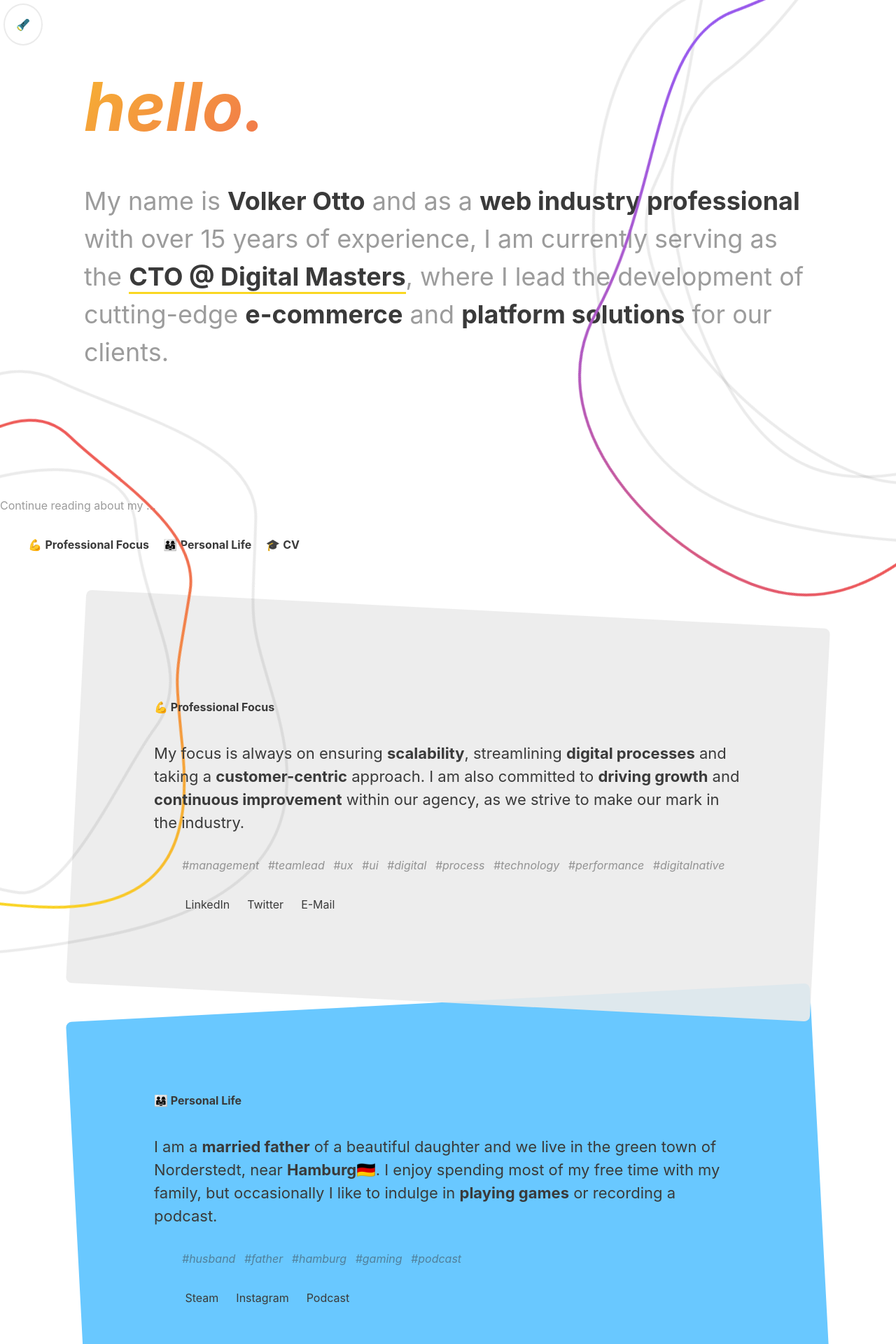
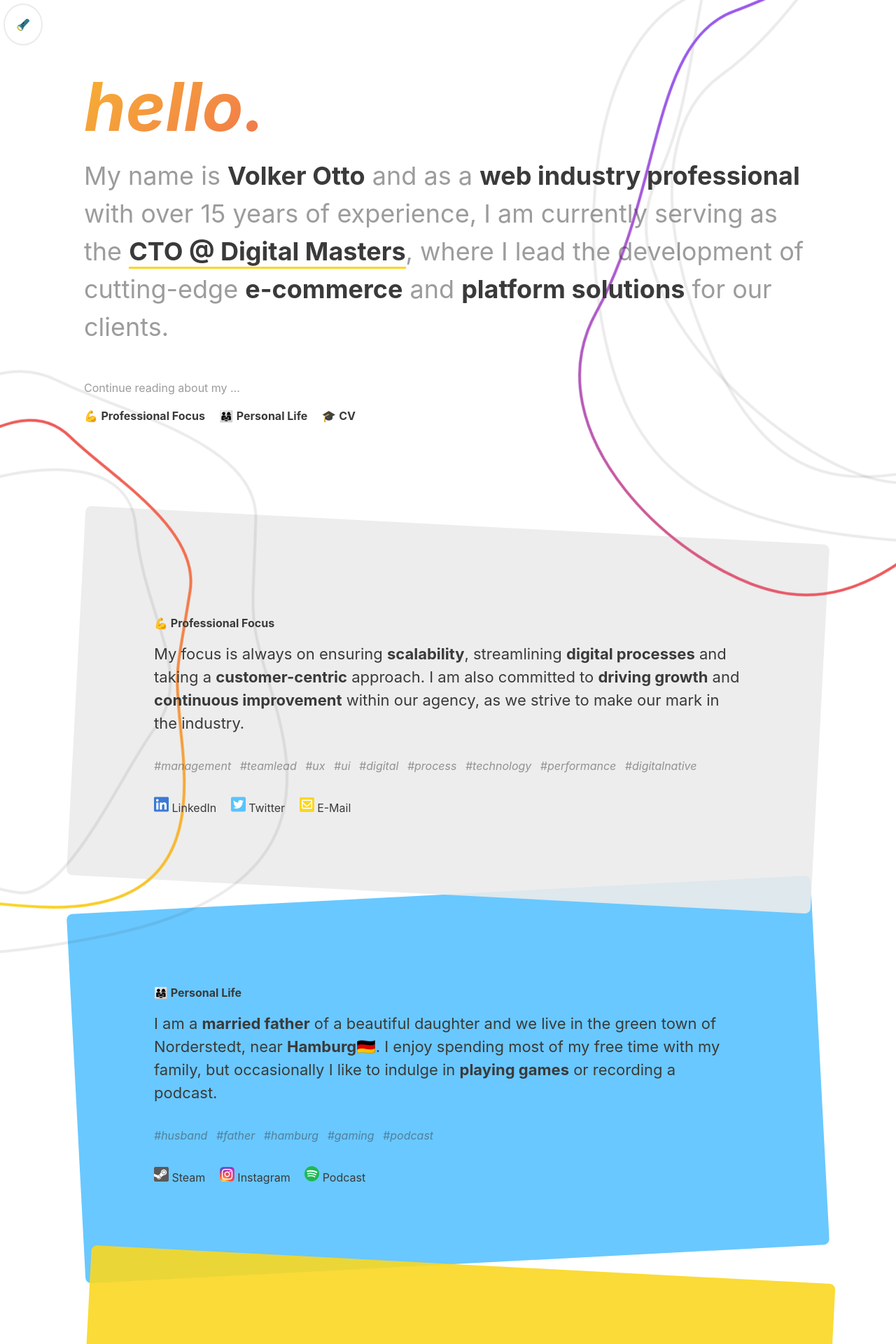
Before and after one commit to l4ci/l4ci.github.io, a Jekyll site: the page built from index.html, in a window 1280 px wide. Shown: the top 1920 px of the page at 70% size. Built offline with Jekyll 4.4.1, drawn with Linux system fonts in a browser that asks for light colours.

Commit message:
fix asset img path

```diff
--- a/_layouts/default.html
+++ b/_layouts/default.html
@@ -3,8 +3,8 @@
   <head>
     <meta charset="utf-8">
     <meta http-equiv="X-UA-Compatible" content="IE=edge">
-    <title>volkerotto.net - hello 👋</title>
-    <meta name="description" content="" />
+    <title>👋 hello – volkerotto.net</title>
+    <meta name="description" content="My name is Volker Otto and as a web industry professional with over 15 years of experience, I am currently serving as the CTO @ Digital Masters, where I lead the development of cutting-edge e-commerce and platform solutions for our clients." />
     <meta name="viewport" content="width=device-width, initial-scale=1">
     <meta name="robots" content="index,follow" />
 
--- a/assets/css/main.css
+++ b/assets/css/main.css
@@ -1,3 +1,53 @@
+/* http://meyerweb.com/eric/tools/css/reset/
+   v2.0 | 20110126
+   License: none (public domain)
+*/
+
+html, body, div, span, applet, object, iframe,
+h1, h2, h3, h4, h5, h6, p, blockquote, pre,
+a, abbr, acronym, address, big, cite, code,
+del, dfn, em, img, ins, kbd, q, s, samp,
+small, strike, strong, sub, sup, tt, var,
+b, u, i, center,
+dl, dt, dd, ol, ul, li,
+fieldset, form, label, legend,
+table, caption, tbody, tfoot, thead, tr, th, td,
+article, aside, canvas, details, embed,
+figure, figcaption, footer, header, hgroup,
+menu, nav, output, ruby, section, summary,
+time, mark, audio, video {
+	margin: 0;
+	padding: 0;
+	border: 0;
+	font-size: 100%;
+	font: inherit;
+	vertical-align: baseline;
+}
+/* HTML5 display-role reset for older browsers */
+article, aside, details, figcaption, figure,
+footer, header, hgroup, menu, nav, section {
+	display: block;
+}
+body {
+	line-height: 1;
+}
+ol, ul {
+	list-style: none;
+}
+blockquote, q {
+	quotes: none;
+}
+blockquote:before, blockquote:after,
+q:before, q:after {
+	content: '';
+	content: none;
+}
+table {
+	border-collapse: collapse;
+	border-spacing: 0;
+}
+
+
 :root {
   --yellow: #FAD722;
   --blue: rgba(89,195, 255, 1);
--- a/index.html
+++ b/index.html
@@ -5,10 +5,10 @@ layout: default
 <a href="javascript:void(0);" class="darkmode-toggle">🔦</a>
 
 <header class="header">
-    <div class="jail jail-big"
+    <div class="jail jail-big">
         <div class="header-text">
             <div class="headline">hello.</div>
-            <p>My name is <strong>Volker Otto</strong> and as a <strong>web industry professional</strong> with over 15 years of experience, I am currently serving as the <strong><a href="https://digital-masters.de">CTO @ Digital Masters</a></strong>, where I lead the development of cutting-edge <strong>e-commerce</strong> and <strong>platform solutions</strong> for our clients. </p>
+            <p>My name is <strong>Volker Otto</strong> and as a <strong>web industry professional</strong> with over <script>document.write(new Date().getFullYear()-2008)</script> years of experience, I am currently serving as the <strong><a href="https://digital-masters.de">CTO @ Digital Masters</a></strong>, where I lead the development of cutting-edge <strong>e-commerce</strong> and <strong>platform solutions</strong> for our clients. </p>
         </div>
 
         <nav class="px-2">
@@ -73,9 +73,9 @@ layout: default
 
         <nav class="social-links">
             <ul>
-                <li><a href="https://www.linkedin.com/in/hellovolker/"><img src="{{ site.url }}/assets/linkedin.png" alt=""/> LinkedIn</a></li>
-                <li><a href="https://twitter.com/hellovolker"><img src="{{ site.url }}/assets/twitter.png" alt=""/> Twitter</a></li>
-                <li><a href="mailto:volker.otto@digital-masters.de"><img src="{{ site.url }}/assets/email.png" alt=""/> E-Mail</a></li>
+                <li><a href="https://www.linkedin.com/in/hellovolker/"><img src="{{ site.url }}/assets/img/linkedin.png" alt=""/> LinkedIn</a></li>
+                <li><a href="https://twitter.com/hellovolker"><img src="{{ site.url }}/assets/img/twitter.png" alt=""/> Twitter</a></li>
+                <li><a href="mailto:volker.otto@digital-masters.de"><img src="{{ site.url }}/assets/img/email.png" alt=""/> E-Mail</a></li>
             </ul>
         </nav>
         <div class="bg bg-lightgrey"></div>
@@ -103,9 +103,9 @@ layout: default
 
         <nav class="social-links">
             <ul>
-                <li><a href="https://steamcommunity.com/id/l4ci/"><img src="{{ site.url }}/assets/steam.png" alt=""/> Steam</a></li>
-                <li><a href="https://www.instagram.com/chirpysnail/"><img src="{{ site.url }}/assets/instagram.png" alt=""/> Instagram</a></li>
-                <li><a href="https://open.spotify.com/show/5PqjKRzcfK7dZ4A4fCPI4t"><img src="{{ site.url }}/assets/spotify.png" alt=""/> Podcast</a></li>
+                <li><a href="https://steamcommunity.com/id/l4ci/"><img src="{{ site.url }}/assets/img/steam.png" alt=""/> Steam</a></li>
+                <li><a href="https://www.instagram.com/chirpysnail/"><img src="{{ site.url }}/assets/img/instagram.png" alt=""/> Instagram</a></li>
+                <li><a href="https://open.spotify.com/show/5PqjKRzcfK7dZ4A4fCPI4t"><img src="{{ site.url }}/assets/img/spotify.png" alt=""/> Podcast</a></li>
             </ul>
         </nav>
         <div class="bg bg-blue"></div>
```
